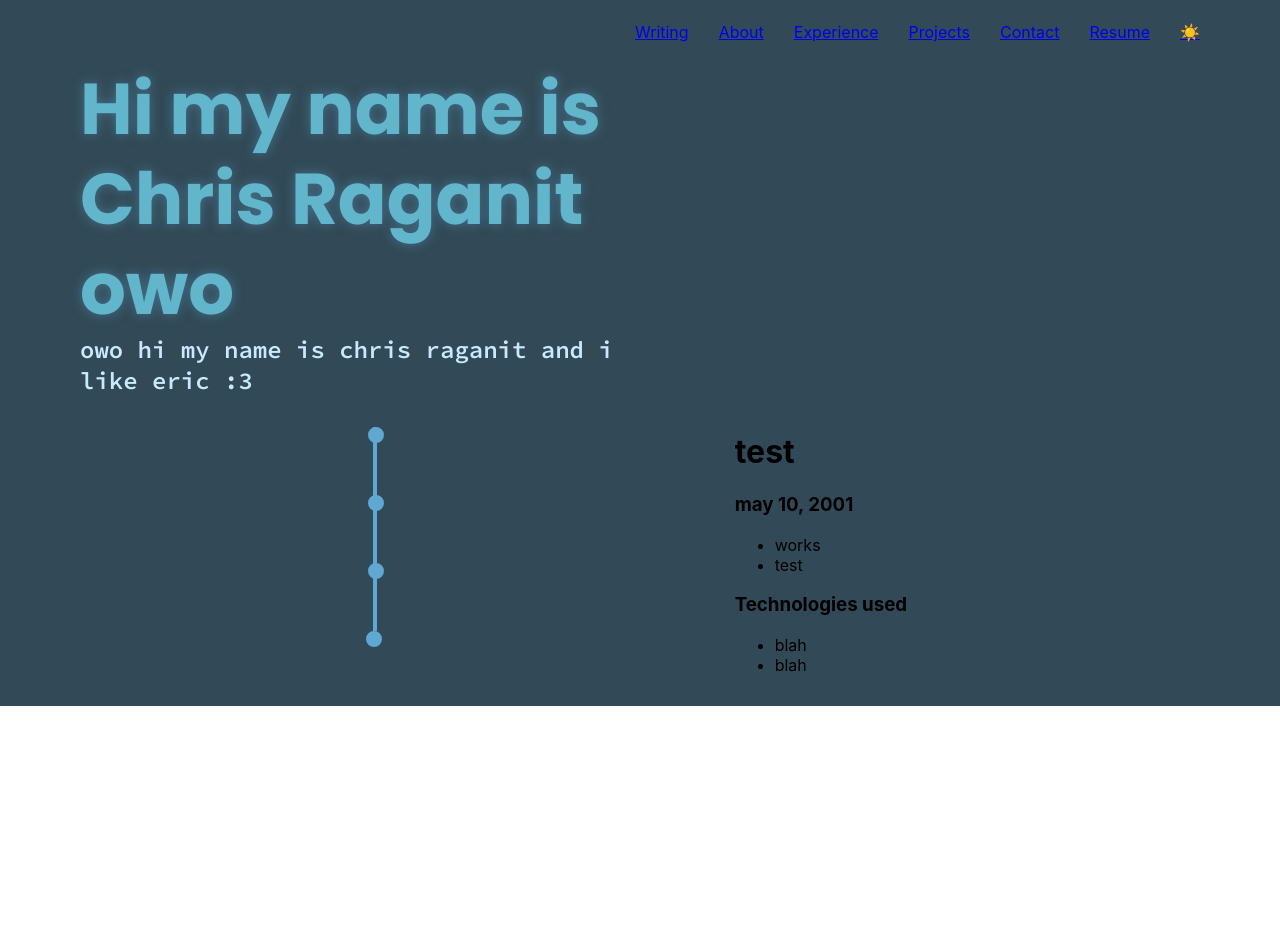
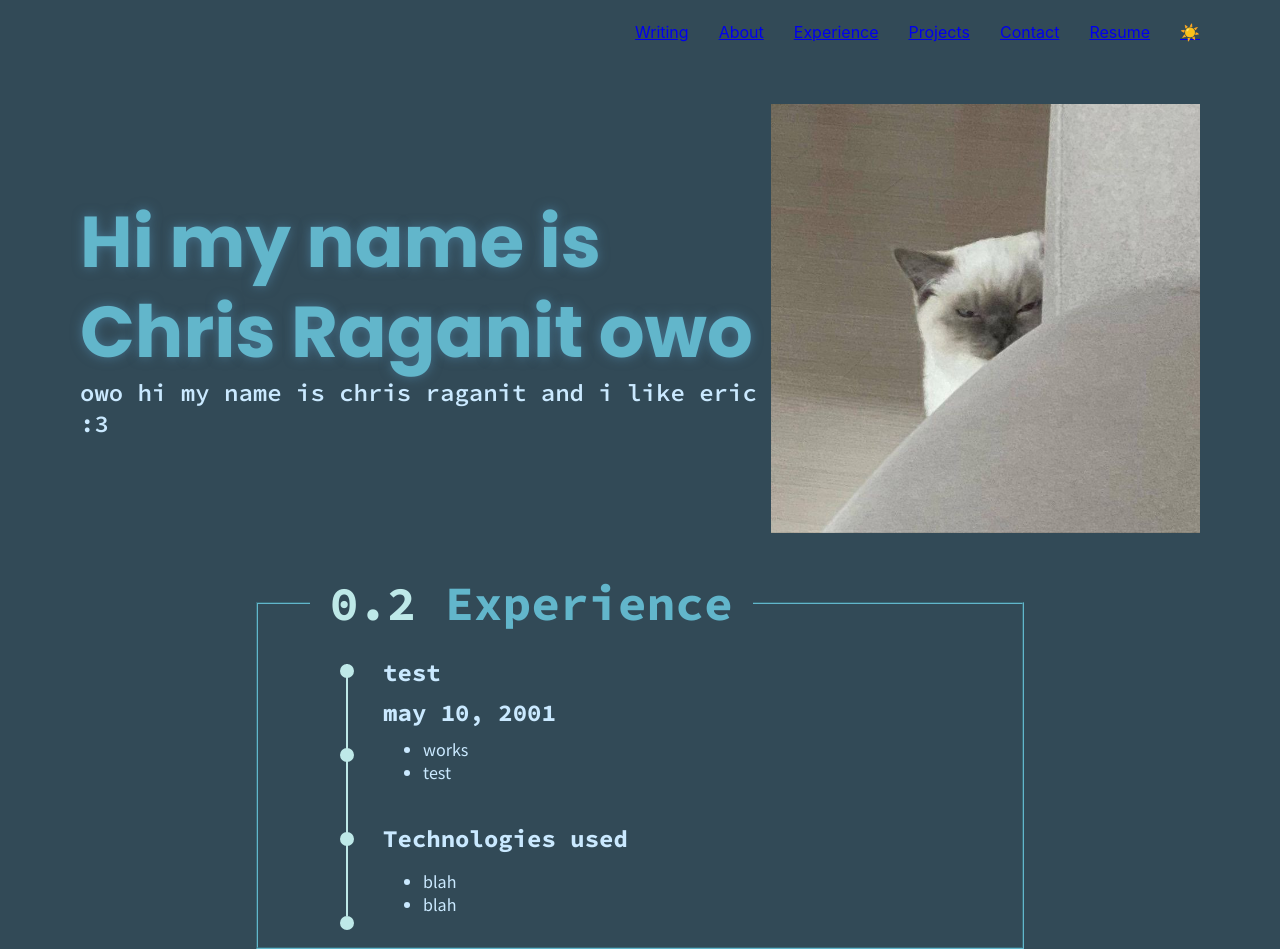
Before and after one commit to RiceDam/chris-portfolio-website-owo, a React (Create React App) app: page / in a window 1280 px wide. Before the commit the page ends 800 px from the top, so only its background shows below. Built offline with nearby package versions, Linux system fonts and the light colour scheme.

Commit message:
added experience

```diff
--- a/src/components/DivWithProgress.js
+++ b/src/components/DivWithProgress.js
@@ -31,14 +31,15 @@ function DivWithProgress(props) {
         return bars;
     }
     return (
-        <div className="progress-div">
+        <fieldset className="progress-div">
+            <legend><span>0.2</span> Experience</legend>
             <ul className="progress-bars">
                 {progressBars()}
             </ul>
             <div className="progress-content" onWheel={handleScroll}>
                 {props.projects[index]}
             </div>
-        </div>
+        </fieldset>
     );
 }
 
--- a/src/components/Header.js
+++ b/src/components/Header.js
@@ -9,7 +9,7 @@ function TitleHeader() {
                 <span className="Subtitle">owo hi my name is chris raganit and i like eric :3</span>
             </div>
             <div className="ImageColumn">
-                <div className="ImageDiv"></div>
+                <img src={HeaderImage} />
             </div>
         </div>
     );
--- a/src/components/Projects.js
+++ b/src/components/Projects.js
@@ -1,3 +1,5 @@
+import "../style/Project.css";
+
 function Project(props) {
     return (
         <div className="project-div">
--- a/src/style/DivWithProgress.css
+++ b/src/style/DivWithProgress.css
@@ -1,26 +1,51 @@
 .progress-div {
     display: flex;
-    justify-content: space-evenly;
+    align-content: center;
+    justify-content: center;
     padding: 15px;
+    margin: 0 20% 0 20%;
+    border-color: var(--primary);
 }
 
-.progress-bars, .progress-point {
+.progress-div legend {
+    font-family: "Source Code Pro";
+    font-style: normal;
+    font-weight: bold;
+    font-size: 48px;
+    line-height: 60px;
+    color: var(--primary);
+    margin-left: 5%;
+    padding: 0 20px 0 20px;
+}
+
+.progress-div legend span {
+    color: var(--primary-highlight);
+}
+
+.progress-bars,
+.progress-point {
     list-style: none;
     padding: 0;
 }
 
 .progress-bars {
+    position: relative;
     display: flex;
     flex-direction: column;
-    justify-content: center;
+    justify-content: space-between;
     align-items: center;
+    margin-left: 10%;
 }
 
-.progress-point {
-    padding-bottom: 1.5rem;
-    border-left: 4px solid #5FA8D3;
-    position: relative;
-    flex-grow: 1;
+.progress-bars::after {
+    content: '';
+    width: 2px;
+    position: absolute;
+    top: 0;
+    bottom: 0;
+    left: 0;
+    z-index: 1;
+    background: var(--primary-highlight);
 }
 
 .progress-point:last-child {
@@ -28,17 +53,24 @@
     padding-bottom: 0;
 }
 
-.progress-point:before {
+.progress-point::after {
     content: '';
-    background: #5FA8D3;
-    border: 8px solid #5FA8D3;
+    width: 10px;
+    height: 10px;
+    background: var(--primary-highlight);
+    border: 2px solid var(--primary-highlight);
+    border-radius: 50%;
     position: absolute;
-    left: -9px;
+    left: -6px;
     top: 0px;
-    border-radius: 50%;
+    z-index: 2;
+}
+
+.progress-point {
+    position: relative;
 }
 
 .progress-content {
-    display: flex;
-    flex-direction: column;
+    flex-grow: 1;
+    margin-left: 5%;
 }
--- a/src/style/Header.css
+++ b/src/style/Header.css
@@ -1,31 +1,29 @@
 .TitleHeader {
     display: flex;
     flex-direction: row;
-    align-items: stretch;
     margin-left: 80px;
     margin-right: 80px;
 }
 
 .TitleHeader > div {
-    flex-basis: 50%;
-}
-
-.ImageDiv {
-    height: auto;
-    background-image: url(../img/IMG_1702.png);
-    background-position: center;
-    background-size: cover;
-    background-repeat: no-repeat;
+    flex-grow: 1;
 }
 
 .ImageColumn {
-    height: 100%;
+    display: flex;
+    flex-direction: column;
+    align-items: center;
+    justify-content: center;
     padding: 40px 0;
+}
+
+.ImageColumn img {
+    width: 100%;
 }
 
 .TextColumn {
     display: flex;
     flex-direction: column;
-    align-items: center;
+    align-items: flex-start;
     justify-content: center;
 }
--- /dev/null
+++ b/src/style/Project.css
@@ -0,0 +1,24 @@
+.project-div {
+    color: var(--terniary);
+}
+
+.project-div ul:not(:last-child) {
+    margin: 10px 0 40px 0;
+}
+
+.project-div li {
+    font-family: "Source Sans Pro";
+    font-style: normal;
+    font-weight: normal;
+    font-size: 18px;
+    line-height: 23px;
+}
+
+.project-div h1,h3 {
+    font-family: "Source Code Pro";
+    font-style: normal;
+    font-weight: bold;
+    font-size: 24px;
+    line-height: 30px;
+    margin: 10px 0 10px 0;
+}
```
